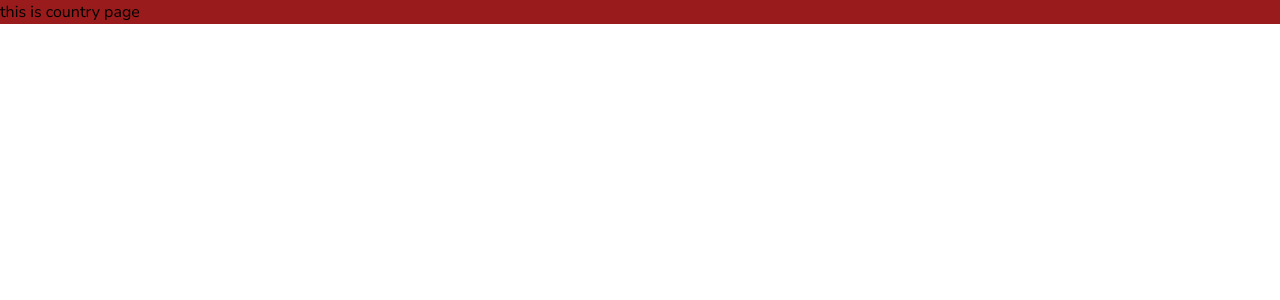
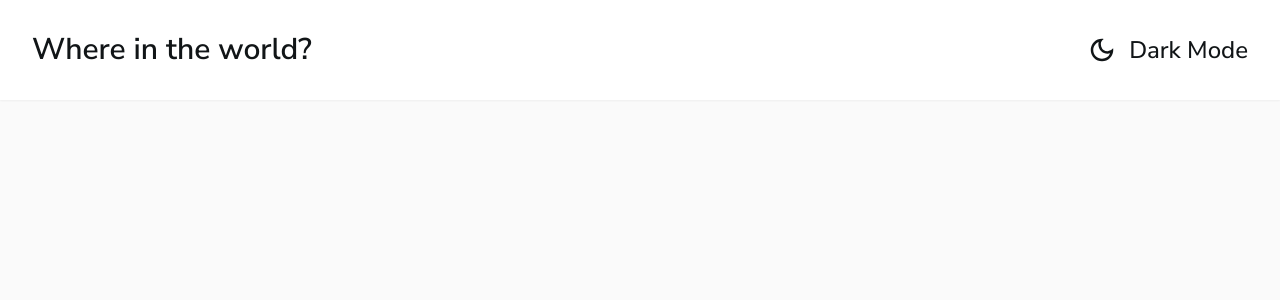
Before and after one commit to Hafsaqadar/rest-countries-api-with-color-theme-switcher-master, a React (Vite) app: page /country in a window 1280 px wide. Shown: the top 300 px of the page. Built offline with nearby package versions, Linux system fonts and the light colour scheme.

Commit message:
added new components

```diff
--- a/src/pages/CountryPage.jsx
+++ b/src/pages/CountryPage.jsx
@@ -1,9 +1,10 @@
 import React from 'react'
+import Navbar from '../components/Header/Navbar'
 
 const CountryPage = () => {
   return (
-    <div>
-     <h1 className='bg-red-800'>this is country page</h1>
+    <div className='min-h-screen w-full bg-light-bg dark:bg-dark-bg text-light-text dark:text-white overflow-x-hidden '>
+    <Navbar/>
     </div>
   )
 }
```
Also changed, not shown: src/components/Details/CountryDetails.jsx (added).
